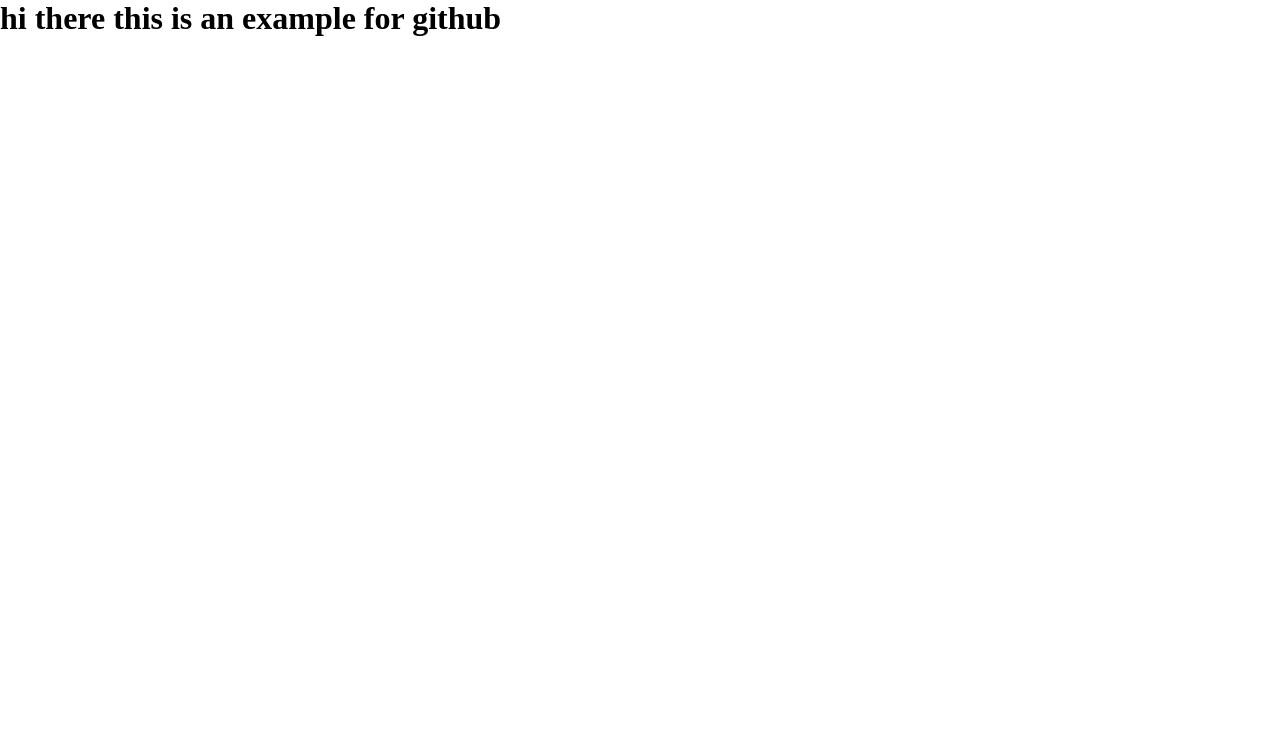
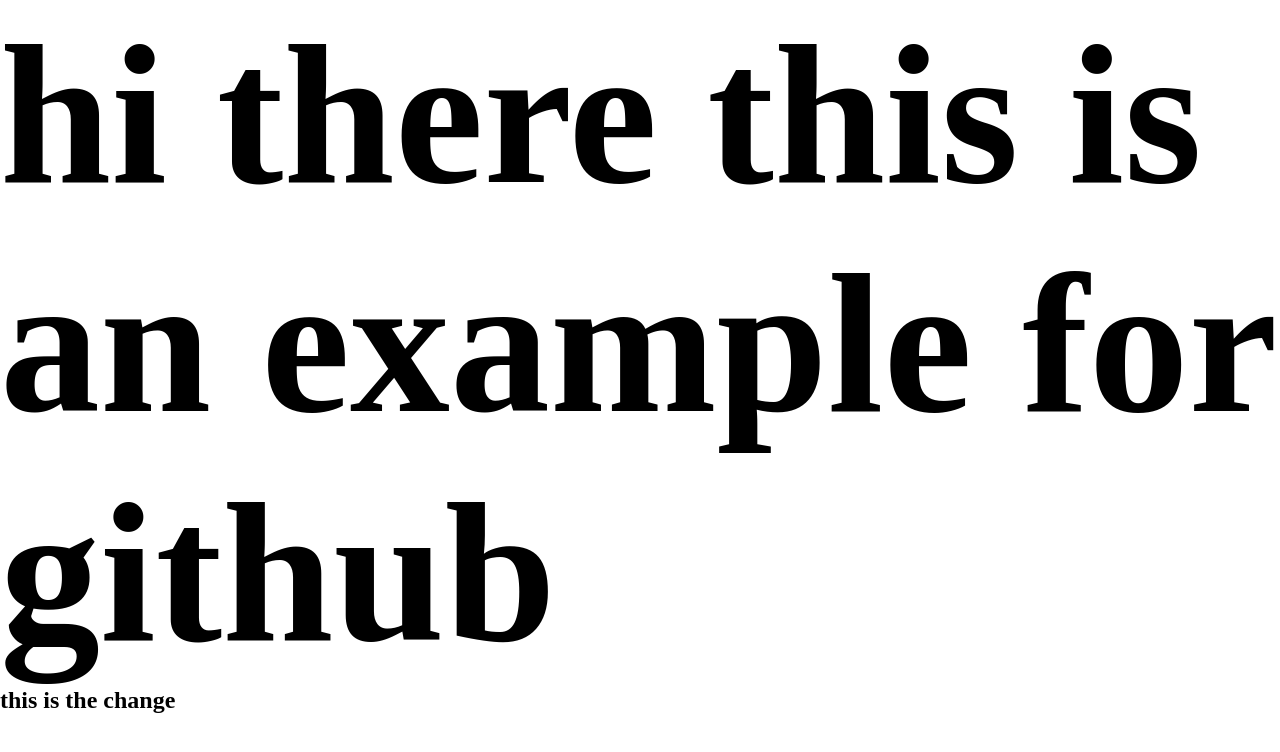
Before and after one commit to MDSuhail56/Training, a plain HTML site: page index.html in a window 1280 px wide. Drawn offline with Linux system fonts and the light colour scheme.

Commit message:
second commit of sohail

```diff
--- a/index.html
+++ b/index.html
@@ -8,5 +8,6 @@
 </head>
 <body>
     <h1>hi there this is an example for github </h1>
+    <h2>this is the change</h2>
 </body>
 </html>
--- a/script.js
+++ b/script.js
@@ -0,0 +1 @@
+var sohail
--- a/style.css
+++ b/style.css
@@ -3,3 +3,7 @@
     padding: 0;
     box-sizing: border-box;
 }
+h1{
+    font-size: 200px;
+    font-weight: 900;
+}
```
